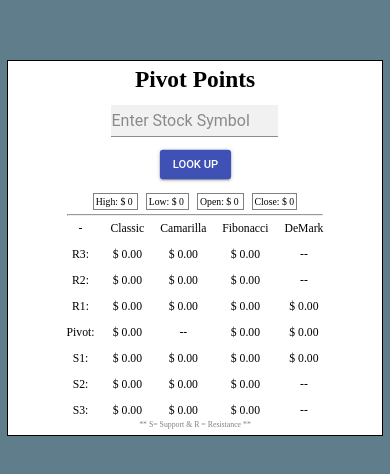
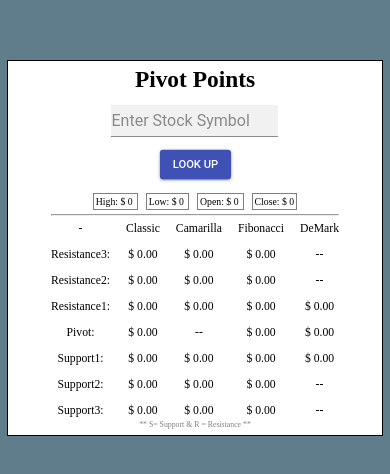
Before and after one commit to tomkim825/Pivot-Points-old, a React (Create React App) app: page / in a window 390 px wide. Shown: the part 174-648 px from the top of the page. Built offline with nearby package versions, Linux system fonts and the light colour scheme.

Commit message:
new mobile layout - square

```diff
--- a/src/Title.js
+++ b/src/Title.js
@@ -8,19 +8,19 @@ render() {
     <div className="">
     -
     <br/>  <br/>
-       R3:
+       Resistance3:
        <br/>  <br/>
-       R2:
+       Resistance2:
        <br/>  <br/>
-       R1:
+       Resistance1:
        <br/>  <br/>
        Pivot:
        <br/>  <br/>
-       S1:
+       Support1:
        <br/>  <br/>
-       S2:
+       Support2:
        <br/>  <br/>
-       S3:
+       Support3:
     </div>
   );
 }
```
